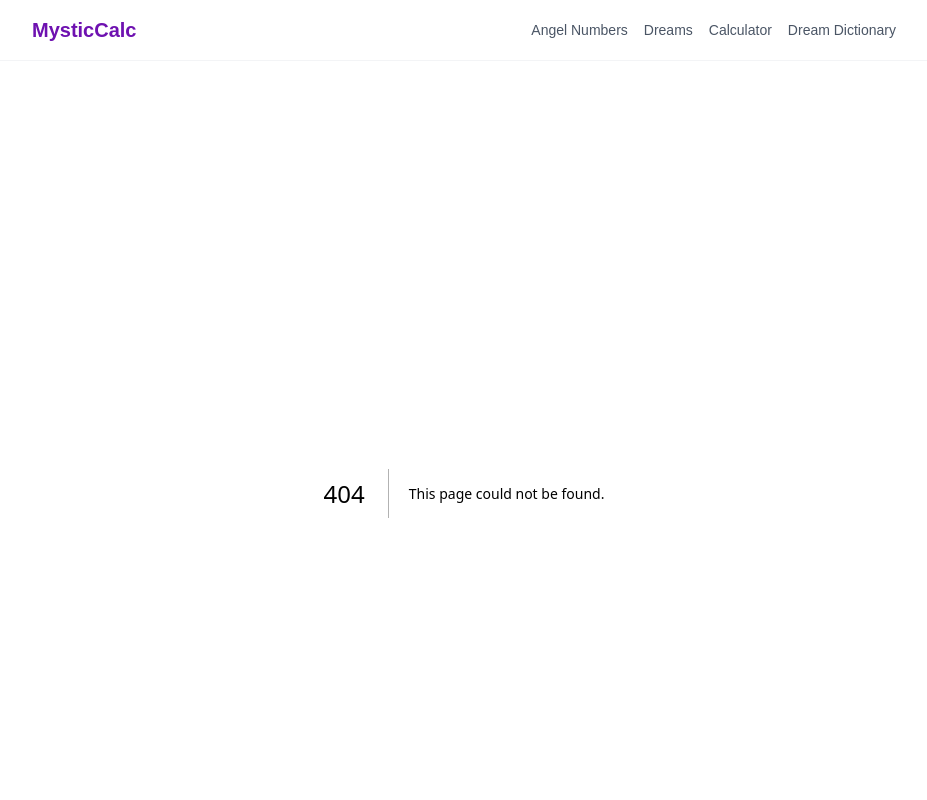
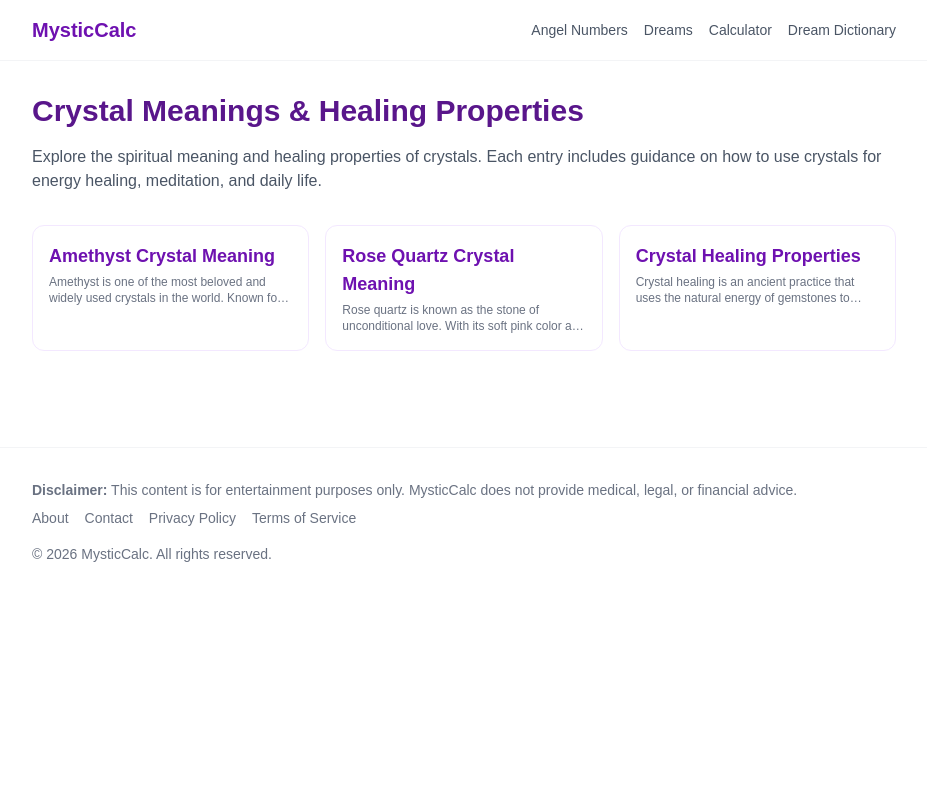
Before and after one commit to kevinpop/mysticcalc, a Next.js app: page /crystals in a window 1280 px wide. Before the commit this address had no page. Shown: the top 800 px of the page, without its empty margins (176-1103 px from the left). Built offline with nearby package versions, Linux system fonts and the light colour scheme.

Commit message:
feat: add crystals listing page + update sitemap with crystal URLs

```diff
--- /dev/null
+++ b/src/app/crystals/page.tsx
@@ -0,0 +1,40 @@
+import Link from "next/link";
+import crystals from "@/data/crystals.json";
+
+export const metadata = {
+  title: "Crystal Meanings — Healing Properties & Spiritual Guide",
+  description:
+    "Discover the spiritual meaning and healing properties of crystals. Learn how to use amethyst, rose quartz, clear quartz, and more for energy healing.",
+};
+
+export default function CrystalsPage() {
+  const entries = Object.values(crystals);
+  return (
+    <div>
+      <h1 className="text-3xl font-bold text-purple-900 mb-4">
+        Crystal Meanings & Healing Properties
+      </h1>
+      <p className="text-gray-600 mb-8">
+        Explore the spiritual meaning and healing properties of crystals. Each
+        entry includes guidance on how to use crystals for energy healing,
+        meditation, and daily life.
+      </p>
+      <div className="grid grid-cols-2 sm:grid-cols-3 gap-4">
+        {entries.map((c) => (
+          <Link
+            key={c.slug}
+            href={`/crystals/${c.slug}`}
+            className="rounded-xl border border-purple-100 p-4 hover:border-purple-300 hover:bg-purple-50 transition"
+          >
+            <span className="text-lg font-bold text-purple-800 capitalize">
+              {c.h1?.split("—")[0]?.trim() || c.slug.replace(/-/g, " ")}
+            </span>
+            <p className="text-xs text-gray-500 mt-1 line-clamp-2">
+              {c.meaning?.substring(0, 120)}...
+            </p>
+          </Link>
+        ))}
+      </div>
+    </div>
+  );
+}
--- a/src/app/sitemap.ts
+++ b/src/app/sitemap.ts
@@ -1,6 +1,7 @@
 import type { MetadataRoute } from "next";
 import angelNumbers from "@/data/angel-numbers.json";
 import dreamSymbols from "@/data/dream-symbols.json";
+import crystals from "@/data/crystals.json";
 
 export default function sitemap(): MetadataRoute.Sitemap {
   const base = "https://mysticcalc.com";
@@ -9,6 +10,7 @@ export default function sitemap(): MetadataRoute.Sitemap {
     { url: base, lastModified: new Date(), priority: 1.0 },
     { url: `${base}/angel-numbers`, lastModified: new Date(), priority: 0.9 },
     { url: `${base}/dreams`, lastModified: new Date(), priority: 0.9 },
+    { url: `${base}/crystals`, lastModified: new Date(), priority: 0.9 },
     {
       url: `${base}/tools/angel-number-calculator`,
       lastModified: new Date(),
@@ -54,5 +56,16 @@ export default function sitemap(): MetadataRoute.Sitemap {
     })
   );
 
-  return [...staticPages, ...angelPages, ...dreamPages];
+  const crystalPages: MetadataRoute.Sitemap = Object.values(crystals).map(
+    (c) => ({
+      url: `${base}/crystals/${c.slug}`,
+      lastModified: new Date(),
+      priority: 0.7,
+    })
+  );
+
+  // TODO: Add feng-shui pages when feng-shui.json data file is ready
+  // const fengShuiPages: MetadataRoute.Sitemap = Object.values(fengShui).map(...)
+
+  return [...staticPages, ...angelPages, ...dreamPages, ...crystalPages];
 }
```
Also changed, not shown: 1 other file (tests, documents, lock files or other folders).
